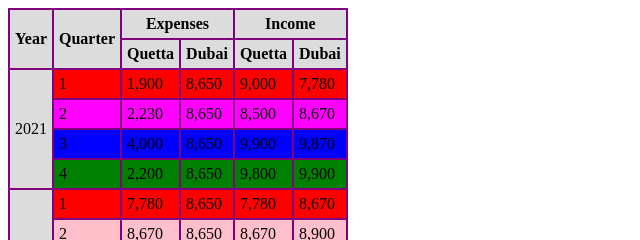
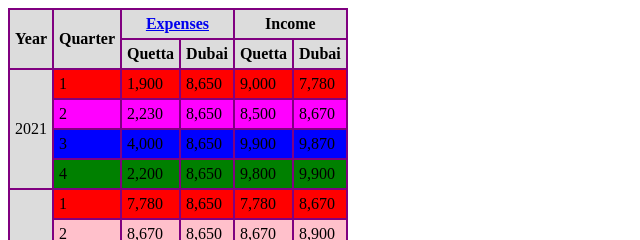
Before and after one commit to Lavisha-keshwani/Web_prog_ex, a plain HTML site: page dubai.html in a window 1280 px wide. Shown: the top 240 px of the page, 0-640 px from the left. Drawn offline with Linux system fonts and the light colour scheme.

Commit message:
Update dubai.html

```diff
--- a/dubai.html
+++ b/dubai.html
@@ -10,7 +10,7 @@
         <tr bgcolor="gainsboro">
             <th rowspan="2">Year</th>
             <th rowspan="2">Quarter</th>
-            <th colspan="2">Expenses</th>
+            <th colspan="2"><a href="EXPENSES.HTML">Expenses</a></th>
             <th colspan="2">Income</th>
         </tr>
         <tr bgcolor="gainsboro">
```
